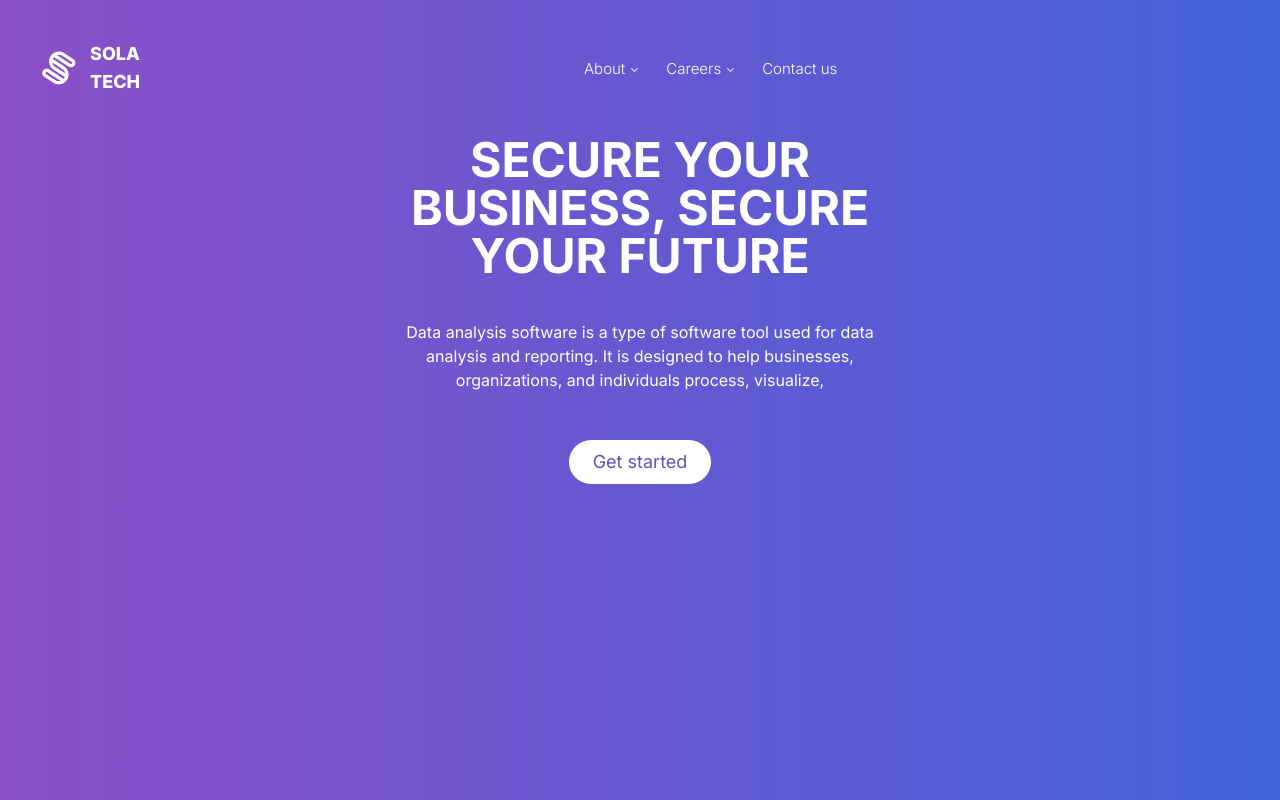
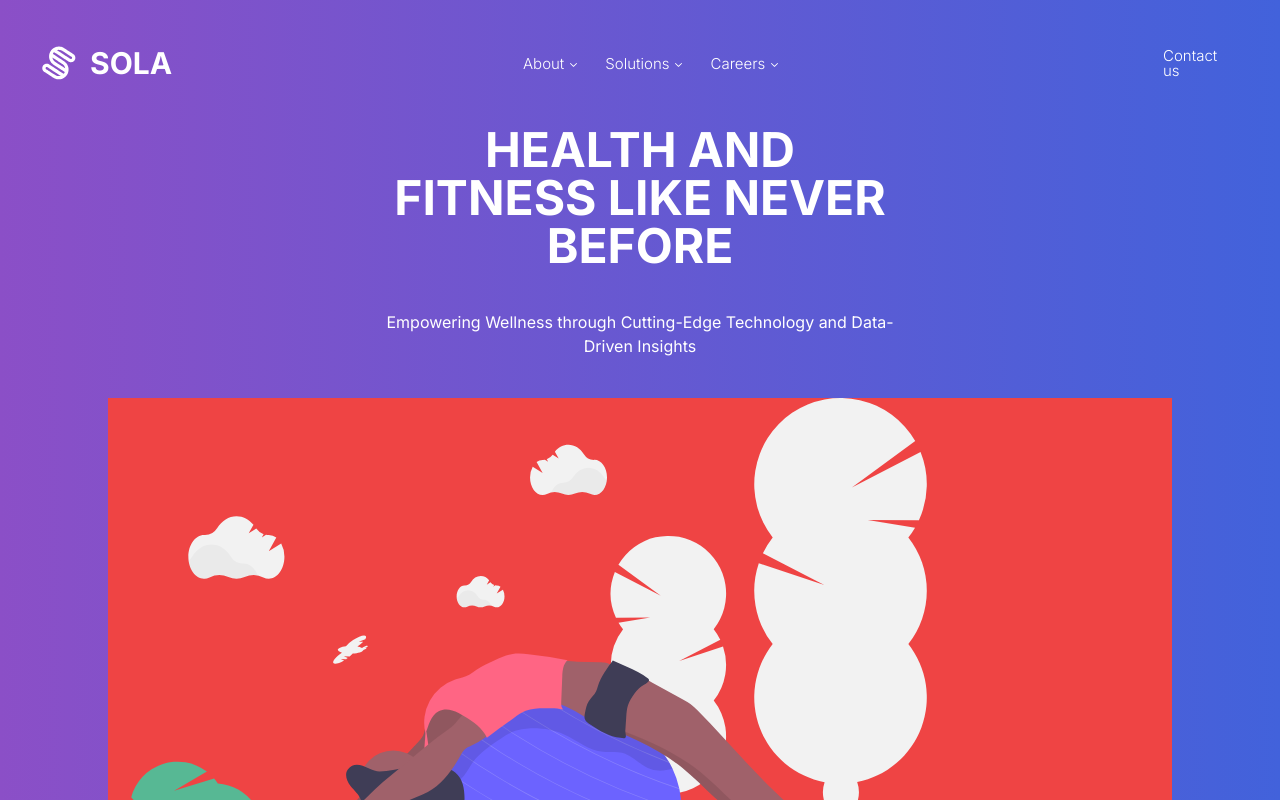
Before and after one commit to dcoromina/solaTech, a Next.js app: page / in a window 1280 px wide. Shown: the top 800 px of the page. Built offline with nearby package versions, Linux system fonts and the light colour scheme.

Commit message:
relocate

```diff
--- a/src/app/page.tsx
+++ b/src/app/page.tsx
@@ -6,10 +6,10 @@ export default function Home() {
   return (
     <main className="flex flex-col items-center justify-between w-full h-svh">
       <header className=" w-full h-svh bg-gradient-to-r from-[#8B4FC7] to-[#4262DB]">
-      <Navbar></Navbar>
-      <HeroSection></HeroSection>
+        <Navbar></Navbar>
+        <HeroSection></HeroSection>
       </header>
-
+      <body></body>
     </main>
   );
 }
--- a/src/components/Hero.jsx
+++ b/src/components/Hero.jsx
@@ -1,22 +1,21 @@
 import React from "react";
+import Image from "next/image";
+import HeroSvg from "/public/hero1.svg";
 
 const HeroSection = () => {
   return (
     <div className="w-full h-fit flex flex-col items-center gap-10">
       <div className="font-bold w-2/5 text-white text-5xl uppercase  text-center ">
-        Secure your business, Secure your future
+        Health and fitness like never before
       </div>
       <div className="text-white text-center w-2/5">
-        Data analysis software is a type of software tool used for data analysis
-        and reporting. It is designed to help businesses, organizations, and
-        individuals process, visualize,
+        Empowering Wellness through Cutting-Edge Technology and Data-Driven
+        Insights
       </div>
-      <div className=" h-fit  p-2">
-        <button className=" bg-white py-2 px-6 text-lg rounded-full text-[--violet-11]  ">
-          Get started
-        </button>
+
+      <div className="w-fit h-auto bg-red-500 ">
+        <Image src={HeroSvg} className="w-4/5 h-auto " alt="logo" />
       </div>
-      <div className=""></div>
     </div>
   );
 };
--- a/src/components/navbar.jsx
+++ b/src/components/navbar.jsx
@@ -9,11 +9,9 @@ import "../styles.css";
 const NavigationMenuDemo = () => {
   return (
     <div className="flex flex-row w-full justify-evenly items-center p-10">
-      <div className="flex flex-row space-x-3 ">
+      <div className="flex flex-row space-x-3 items-center">
         <Image src={LogoSvg} aria-hidden width="38" height="38" alt="logo" />
-        <p className="uppercase  text-white font-extrabold text-lg w-fit">
-          Sola Tech
-        </p>
+        <p className="uppercase text-white font-bold text-3xl w-fit ">Sola</p>
       </div>
       <NavigationMenu.Root className="NavigationMenuRoot">
         <NavigationMenu.List className="NavigationMenuList">
@@ -50,6 +48,35 @@ const NavigationMenuDemo = () => {
                 </ListItem>
                 <ListItem href="https://icons.radix-ui.com/" title="Vision">
                   Long-term goals and aspirations.
+                </ListItem>
+              </ul>
+            </NavigationMenu.Content>
+          </NavigationMenu.Item>
+
+          <NavigationMenu.Item>
+            <NavigationMenu.Trigger className="NavigationMenuTrigger">
+              Solutions <CaretDownIcon className="CaretDown" aria-hidden />
+            </NavigationMenu.Trigger>
+            <NavigationMenu.Content className="NavigationMenuContent">
+              <ul className="List one">
+                <ListItem
+                  title="LoreAid"
+                  href="/primitives/docs/guides/animation"
+                >
+                  A app to help take care of the elderly.
+                </ListItem>
+                <ListItem
+                  title="Myoo.io"
+                  href="/primitives/docs/overview/accessibility"
+                >
+                  A Health and Fitness ecoSystem, using the latest tech to
+                  improve health.
+                </ListItem>
+                <ListItem
+                  title="Devices"
+                  href="/primitives/docs/overview/releases"
+                >
+                  Devices to use with our solutions.
                 </ListItem>
               </ul>
             </NavigationMenu.Content>
@@ -102,15 +129,6 @@ const NavigationMenuDemo = () => {
             </NavigationMenu.Content>
           </NavigationMenu.Item>
 
-          <NavigationMenu.Item>
-            <NavigationMenu.Link
-              className="NavigationMenuLink"
-              href="https://github.com/radix-ui"
-            >
-              Contact us
-            </NavigationMenu.Link>
-          </NavigationMenu.Item>
-
           <NavigationMenu.Indicator className="NavigationMenuIndicator">
             <div className="Arrow" />
           </NavigationMenu.Indicator>
@@ -120,6 +138,7 @@ const NavigationMenuDemo = () => {
           <NavigationMenu.Viewport className="NavigationMenuViewport" />
         </div>
       </NavigationMenu.Root>
+      <div className="NavigationMenuLink ">Contact us</div>
     </div>
   );
 };
```
Also changed, not shown: public/hero1.svg (added), public/hero2.svg (added).
